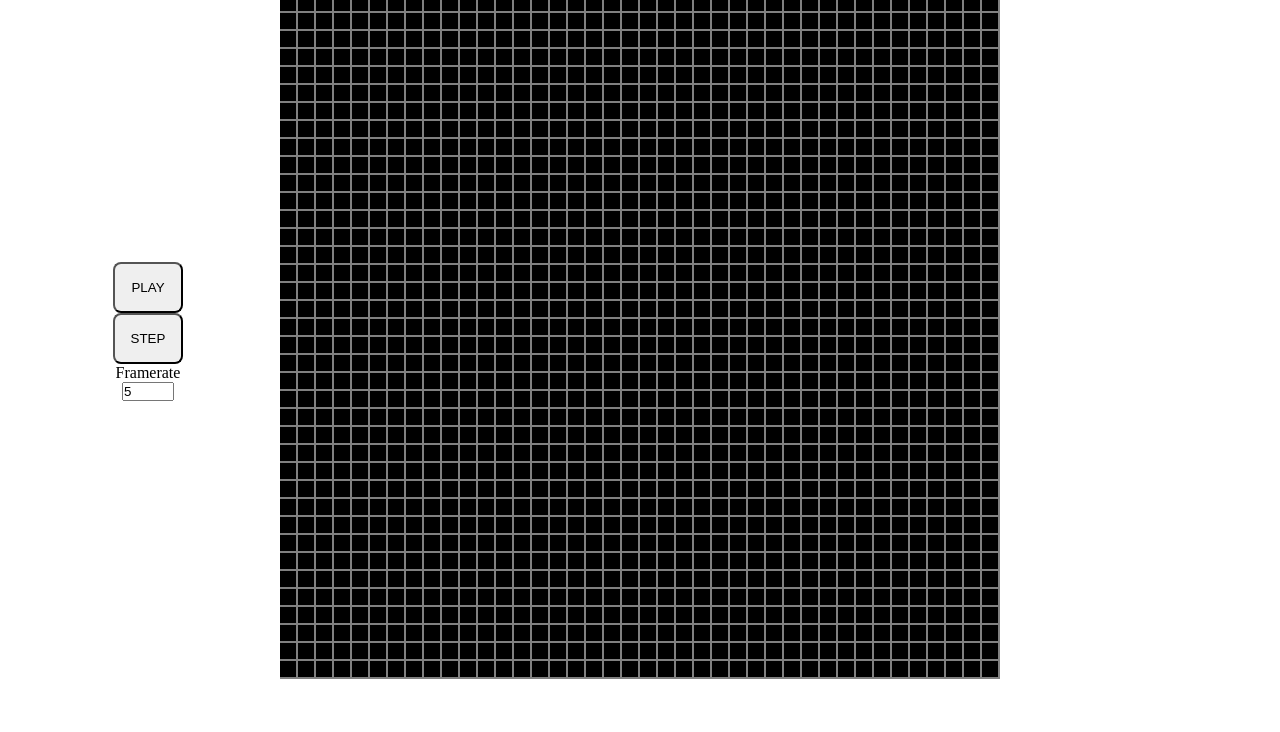
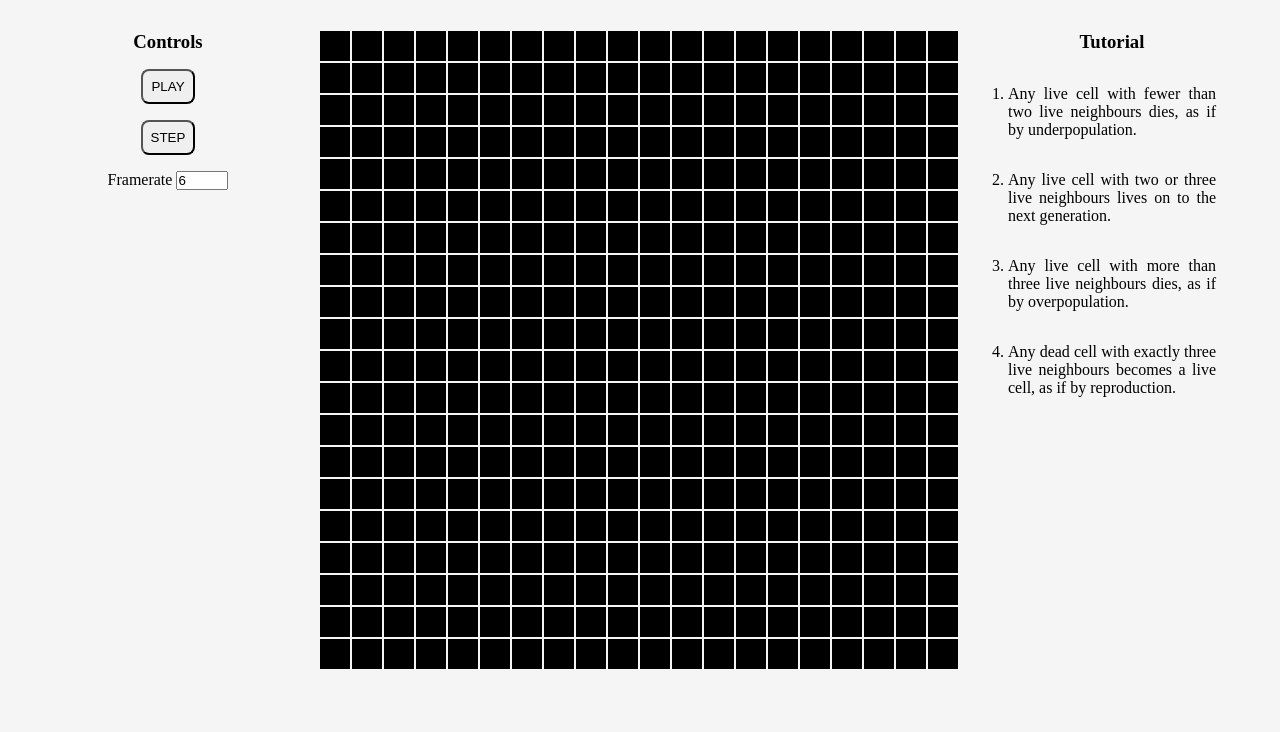
Before and after one commit to henrique11varela/Conways_Game_of_Life, a plain HTML site: page index.html in a window 1280 px wide. Shown: the part 68-800 px from the top of the page. Drawn offline with Linux system fonts and the light colour scheme.

Commit message:
trying to get a layout going

```diff
--- a/app.js
+++ b/app.js
@@ -2,15 +2,20 @@ window.addEventListener('load', () => {
     // Constants
     const canvas = document.getElementById("canvas");
     const vmin = window.innerWidth < window.innerHeight ? window.innerWidth : window.innerHeight;
-    canvas.width = vmin * 0.9;
-    canvas.height = vmin * 0.9;
+    canvas.width = vmin * 0.8;
+    canvas.height = vmin * 0.8;
     const rect = canvas.getBoundingClientRect();
     const ctx = canvas.getContext('2d');
     const minSideSize = canvas.width < canvas.height ? canvas.width : canvas.height;
-    const resolution = 40; //number of cells on smallest side
+    let resolution; //number of cells on smallest side
+    if (minSideSize > 768) {
+        resolution = 40; //number of cells on smallest side
+    } else {
+        resolution = 20; //number of cells on smallest side
+    }
     const pixelSize = minSideSize / resolution; //size of cell
     const pixelGap = 2; //space between cells
-    let framerate = 5; //rough framerate of animation
+    let framerate = 6; //rough framerate of animation
 
     //draw
     let coordinateX = -1;
@@ -25,6 +30,13 @@ window.addEventListener('load', () => {
             mat[i].push(false);
         }
     }
+
+    //! MAIN
+    document.getElementById("framerate").value = framerate;;
+    update();
+    draw();
+
+    //! ---------------------------------------------------------------------------
 
     //! LOOP
     let intervalID;
@@ -59,6 +71,10 @@ window.addEventListener('load', () => {
         update(mat);
         draw(mat);
     }
+
+    //! CONTROLS
+    document.getElementById("btn-play").addEventListener('click', startAnimation);
+    document.getElementById("btn-step").addEventListener('click', animate);
 
     //! DRAW
     function draw() {
@@ -122,12 +138,9 @@ window.addEventListener('load', () => {
     canvas.addEventListener('touchend', onTouchUp = () => { //Touch UP
         coordinateX = -1;
         coordinateY = -1;
-        canvas.removeEventListener('mousemove', onMouseMove);
+        canvas.removeEventListener('touchmove', onTouchMove);
     });
 
-    //! CONTROLS
-    document.getElementById("btn-play").addEventListener('click', startAnimation);
-    document.getElementById("btn-step").addEventListener('click', animate);
 
     //! UPDATE
     function update() {
@@ -177,10 +190,6 @@ window.addEventListener('load', () => {
         mat = nm;
     }
 
-    //! MAIN
-    update();
-    draw();
-    //animate();
 });
 /*
 ? Any live cell with fewer than two live neighbours dies, as if by underpopulation.
--- a/index.html
+++ b/index.html
@@ -1,5 +1,6 @@
 <!DOCTYPE html>
 <html lang="en">
+
 <head>
     <meta charset="UTF-8">
     <meta http-equiv="X-UA-Compatible" content="IE=edge">
@@ -7,14 +8,29 @@
     <title>Game of Life</title>
     <link rel="stylesheet" href="style.css">
 </head>
+
 <body>
+    <h1 id="title">Conway's Game of life</h1>
     <canvas id="canvas"></canvas>
     <div id="controls">
+        <h3>Controls</h3>
         <button id="btn-play">PLAY</button>
         <button id="btn-step">STEP</button>
-        <label for="framerate">Framerate</label>
-        <input id="framerate" name="framerate" type="number" value="5" min="1" max="60">
+        <div>
+            <label for="framerate">Framerate</label>
+            <input id="framerate" name="framerate" type="number" min="1" max="60">
+        </div>
+    </div>
+    <div id="tutorial">
+        <h3>Tutorial</h3>
+        <ol>
+            <li>Any live cell with fewer than two live neighbours dies, as if by underpopulation.</li>
+            <li>Any live cell with two or three live neighbours lives on to the next generation.</li>
+            <li>Any live cell with more than three live neighbours dies, as if by overpopulation.</li>
+            <li>Any dead cell with exactly three live neighbours becomes a live cell, as if by reproduction.</li>
+        </ol>
     </div>
     <script src="app.js"></script>
 </body>
+
 </html>
--- a/style.css
+++ b/style.css
@@ -6,30 +6,92 @@
 body {
     min-height: 100vh;
     min-height: 100dvh;
+    display: flex;
+    flex-direction: column;
+    align-items: center;
+    background-color: whitesmoke;
+}
+
+h1,
+canvas {
+    margin: auto;
+    margin-top: 1rem;
+}
+
+#controls {
+    margin-top: 1rem;
+    width: 90vw;
+    display: flex;
+    justify-content: space-evenly;
+    align-items: center;
+}
+
+#tutorial {
+    height: 100%;
+    display: flex;
+    flex-direction: column;
+    justify-content: start;
+    align-items: center;
+    margin: 2rem;
+}
+
+#tutorial>ol {
+    display: flex;
+    flex-direction: column;
+    align-items: center;
+}
+
+#tutorial>ol>li {
+    margin: 1rem;
+    text-align: justify;
+}
+
+button {
+    padding: 0.5rem;
+    width: min-content;
+    border-radius: 0.5rem;
+}
+
+
+@media (min-width: 768px) {
+    body {
         display: grid;
         grid-template-columns: 1rem 1fr 2fr 1fr 1rem;
         grid-template-areas:
-    ". . . . ."
-    ". controls canvas . ."
+            ". . title . ."
+            ". controls canvas tutorial ."
             ". . . . .";
     }
 
-button {
-    padding: 1rem;
-    width: min-content;
-    border-radius: 0.5rem;
-    z-index: 100;
+    h3 {
+        margin: 1rem;
+    }
+
+    #title {
+        grid-area: title;
+        text-align: center;
     }
 
     #canvas {
         grid-area: canvas;
-    background-color: gray;
+    }
+
+    #tutorial {
+        grid-area: tutorial;
     }
 
     #controls {
         grid-area: controls;
+        width: auto;
+        height: 100%;
         display: flex;
         flex-direction: column;
-    justify-content: center;
+        justify-content: start;
         align-items: center;
+        margin: 2rem;
     }
+
+    button {
+        margin-bottom: 1rem;
+    }
+}
```
Lines whose indentation alone changed are shown as unchanged.
